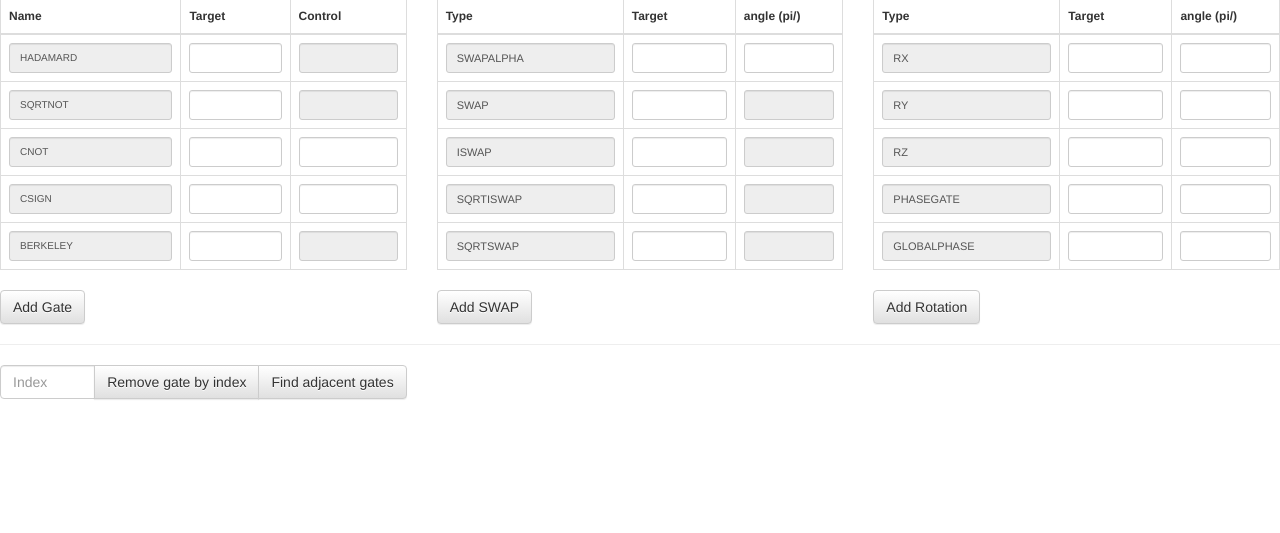
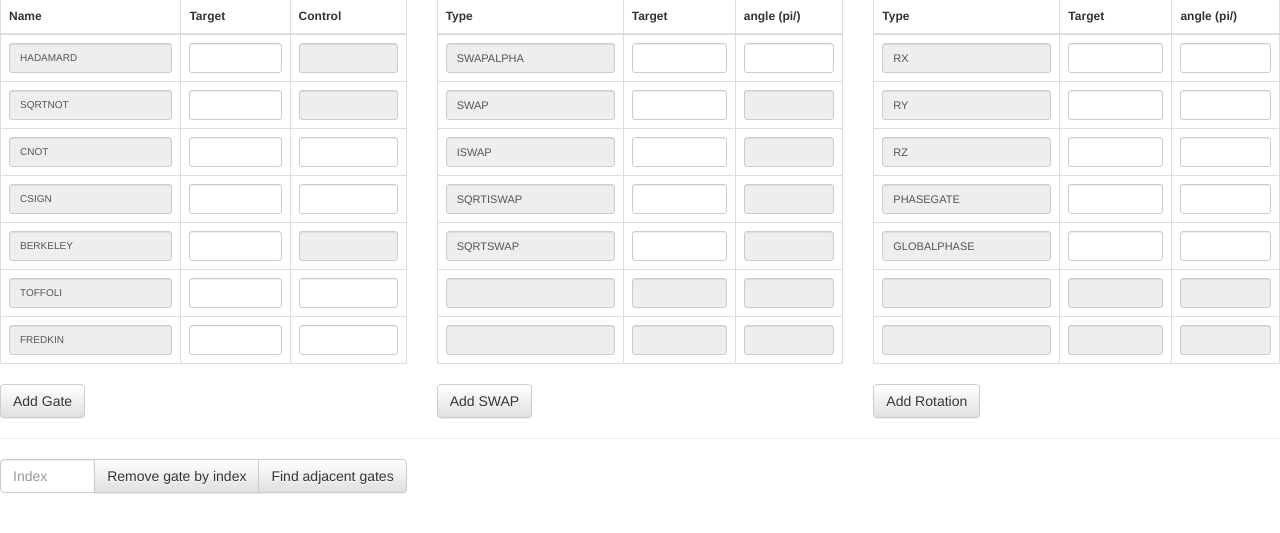
Before and after one commit to DarkhanMami/FinalProject, a Django app: page / in a window 1280 px wide. Shown: the part 75-608 px from the top of the page. Run offline with Django 3.2, Linux system fonts and the light colour scheme; parts of the project's set-up code (start-up, migrations or seed data) failed here and were passed over; some libraries are stand-ins or nearby versions.

Commit message:
input list added with new gates

```diff
--- a/circuit/views.py
+++ b/circuit/views.py
@@ -114,9 +114,19 @@
         tgets = []
         ctrols = []
         if target != '':
-            tgets.append(int(target))
+            if ',' in str(target):
+                tgets = str(target).split(',')
+                for i in range(len(tgets)):
+                    tgets[i] = int(tgets[i])
+            else:
+                tgets.append(int(target))
             if control != '':
-                ctrols.append(int(control))
+                if ',' in str(control):
+                    ctrols = str(control).split(',')
+                    for i in range(len(ctrols)):
+                        ctrols[i] = int(ctrols[i])
+                else:
+                    ctrols.append(int(control))
                 qc0.add_gate(name, targets=tgets, controls=ctrols)
             else:
                 qc0.add_gate(name, targets=tgets)
@@ -167,7 +177,12 @@
         angle = angles[i]
         if target != '' and angle != '':
             tgets = []
-            tgets.append(int(target))
+            if ',' in str(target):
+                tgets = str(target).split(',')
+                for i in range(len(tgets)):
+                    tgets[i] = int(tgets[i])
+            else:
+                tgets.append(int(target))
             qc0.add_gate(name, tgets, None, pi/int(angle), r"\pi/"+str(angle))
 
 
@@ -215,11 +230,21 @@
         angle = angles[i]
         if target != '' and angle != '':
             tgets = []
-            tgets.append(int(target))
+            if ',' in str(target):
+                tgets = str(target).split(',')
+                for i in range(len(tgets)):
+                    tgets[i] = int(tgets[i])
+            else:
+                tgets.append(int(target))
             qc0.add_gate(name, tgets, None, pi/int(angle), r"\pi/"+str(angle))
         elif target != '' and angle == '':
             tgets = []
-            tgets.append(int(target))
+            if ',' in str(target):
+                tgets = str(target).split(',')
+                for i in range(len(tgets)):
+                    tgets[i] = int(tgets[i])
+            else:
+                tgets.append(int(target))
             qc0.add_gate(name, tgets, None)
 
 
--- a/templates/circuit.html
+++ b/templates/circuit.html
@@ -49,6 +49,16 @@
               <td><input style="font-size:10px" class="form-control input-sm" type="text" name="g_targets">
               <td><input style="font-size:10px" class="form-control input-sm" type="text" name="g_controls" disabled></td>
             </tr>
+            <tr>
+              <td><input style="font-size:10px" class="form-control input-sm" type="text" name="g_types" value="TOFFOLI" disabled></td>
+              <td><input style="font-size:10px" class="form-control input-sm" type="text" name="g_targets">
+              <td><input style="font-size:10px" class="form-control input-sm" type="text" name="g_controls"></td>
+            </tr>
+            <tr>
+              <td><input style="font-size:10px" class="form-control input-sm" type="text" name="g_types" value="FREDKIN" disabled></td>
+              <td><input style="font-size:10px" class="form-control input-sm" type="text" name="g_targets">
+              <td><input style="font-size:10px" class="form-control input-sm" type="text" name="g_controls"></td>
+            </tr>
           </tbody>
         </table>
       </div>
@@ -82,6 +92,16 @@
             <tr>
               <td><input style="font-size:11px" class="form-control input-sm" type="text" name="s_types" value="SQRTSWAP" disabled></td>
               <td><input style="font-size:11px" class="form-control input-sm" type="text" name="s_targets">
+              <td><input style="font-size:11px" class="form-control input-sm" type="text" name="s_angle" disabled></td>
+            </tr>
+            <tr>
+              <td><input style="font-size:11px" class="form-control input-sm" type="text" name="s_types" value="" disabled></td>
+              <td><input style="font-size:11px" class="form-control input-sm" type="text" name="s_targets" disabled>
+              <td><input style="font-size:11px" class="form-control input-sm" type="text" name="s_angle" disabled></td>
+            </tr>
+            <tr>
+              <td><input style="font-size:11px" class="form-control input-sm" type="text" name="s_types" value="" disabled></td>
+              <td><input style="font-size:11px" class="form-control input-sm" type="text" name="s_targets" disabled>
               <td><input style="font-size:11px" class="form-control input-sm" type="text" name="s_angle" disabled></td>
             </tr>
           </tbody>
@@ -118,6 +138,16 @@
               <td><input style="font-size:11px" class="form-control input-sm" type="text" name="r_types" value="GLOBALPHASE" disabled></td>
               <td><input style="font-size:11px" class="form-control input-sm" type="text" name="r_targets">
               <td><input style="font-size:11px" class="form-control input-sm" type="text" name="r_angle"></td>
+            </tr>
+            <tr>
+              <td><input style="font-size:11px" class="form-control input-sm" type="text" name="s_types" value="" disabled></td>
+              <td><input style="font-size:11px" class="form-control input-sm" type="text" name="s_targets" disabled>
+              <td><input style="font-size:11px" class="form-control input-sm" type="text" name="s_angle" disabled></td>
+            </tr>
+            <tr>
+              <td><input style="font-size:11px" class="form-control input-sm" type="text" name="s_types" value="" disabled></td>
+              <td><input style="font-size:11px" class="form-control input-sm" type="text" name="s_targets" disabled>
+              <td><input style="font-size:11px" class="form-control input-sm" type="text" name="s_angle" disabled></td>
             </tr>
           </tbody>
         </table>
```
Also changed, not shown: static/qcirc.png, 3 other files.
